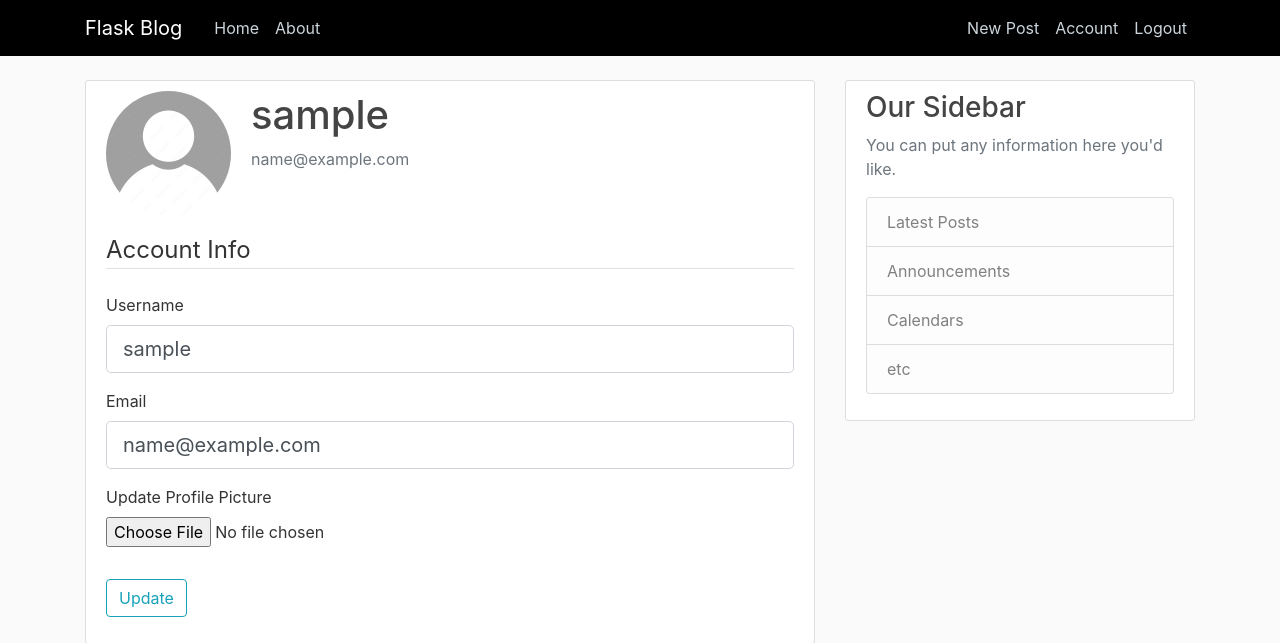
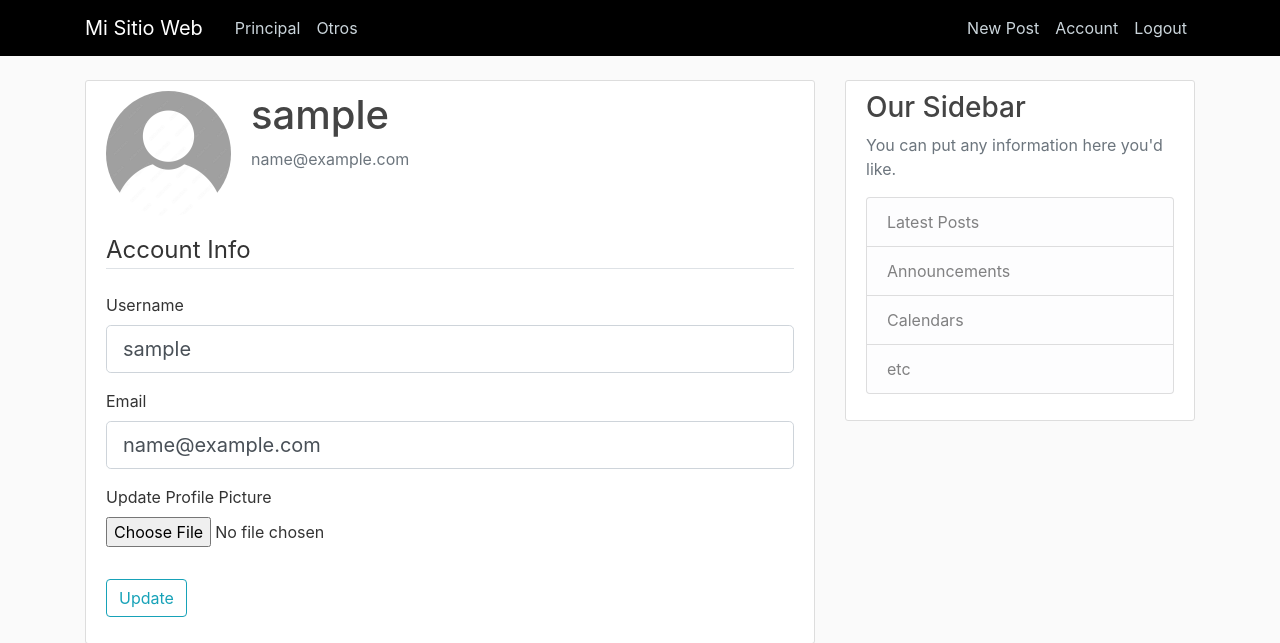
Before and after one commit to gersonjplay-blip/holamundo, a Flask app: page /account in a window 1280 px wide. Shown: the top 643 px of the page. Run offline with Flask 3, Linux system fonts and the light colour scheme; the visitor is signed in with stand-in values (Sample User, id 1); some libraries are stand-ins or nearby versions.

Commit message:
layout.html

```diff
--- a/flaskblog/templates/layout.html
+++ b/flaskblog/templates/layout.html
@@ -20,14 +20,14 @@
     <header class="site-header">
       <nav class="navbar navbar-expand-md navbar-dark bg-steel fixed-top">
         <div class="container">
-          <a class="navbar-brand mr-4" href="/">Flask Blog</a>
+          <a class="navbar-brand mr-4" href="/">Mi Sitio Web</a>
           <button class="navbar-toggler" type="button" data-toggle="collapse" data-target="#navbarToggle" aria-controls="navbarToggle" aria-expanded="false" aria-label="Toggle navigation">
             <span class="navbar-toggler-icon"></span>
           </button>
           <div class="collapse navbar-collapse" id="navbarToggle">
             <div class="navbar-nav mr-auto">
-              <a class="nav-item nav-link" href="{{ url_for('main.home') }}">Home</a>
-              <a class="nav-item nav-link" href="{{ url_for('main.about') }}">About</a>
+              <a class="nav-item nav-link" href="{{ url_for('main.home') }}">Principal</a>
+              <a class="nav-item nav-link" href="{{ url_for('main.about') }}">Otros</a>
             </div>
             <!-- Navbar Right Side -->
             <div class="navbar-nav">
@@ -81,4 +81,5 @@
     <script src="https://cdnjs.cloudflare.com/ajax/libs/popper.js/1.12.9/umd/popper.min.js" integrity="sha384-ApNbgh9B+Y1QKtv3Rn7W3mgPxhU9K/ScQsAP7hUibX39j7fakFPskvXusvfa0b4Q" crossorigin="anonymous"></script>
     <script src="https://maxcdn.bootstrapcdn.com/bootstrap/4.0.0/js/bootstrap.min.js" integrity="sha384-JZR6Spejh4U02d8jOt6vLEHfe/JQGiRRSQQxSfFWpi1MquVdAyjUar5+76PVCmYl" crossorigin="anonymous"></script>
 </body>
+
 </html>
```
